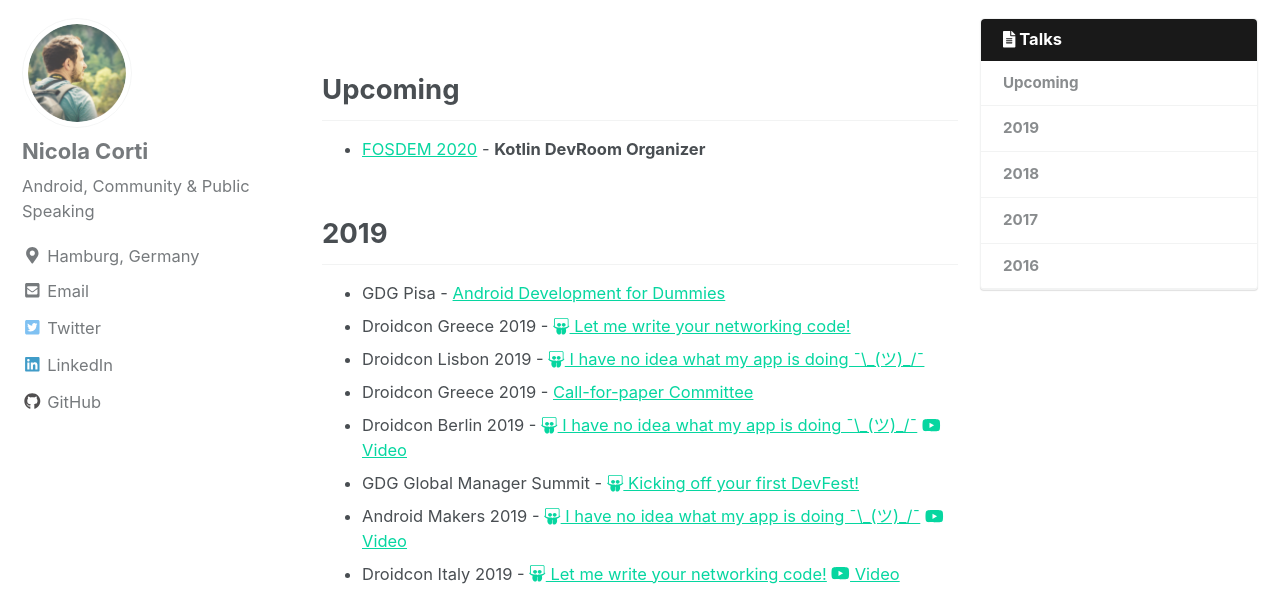
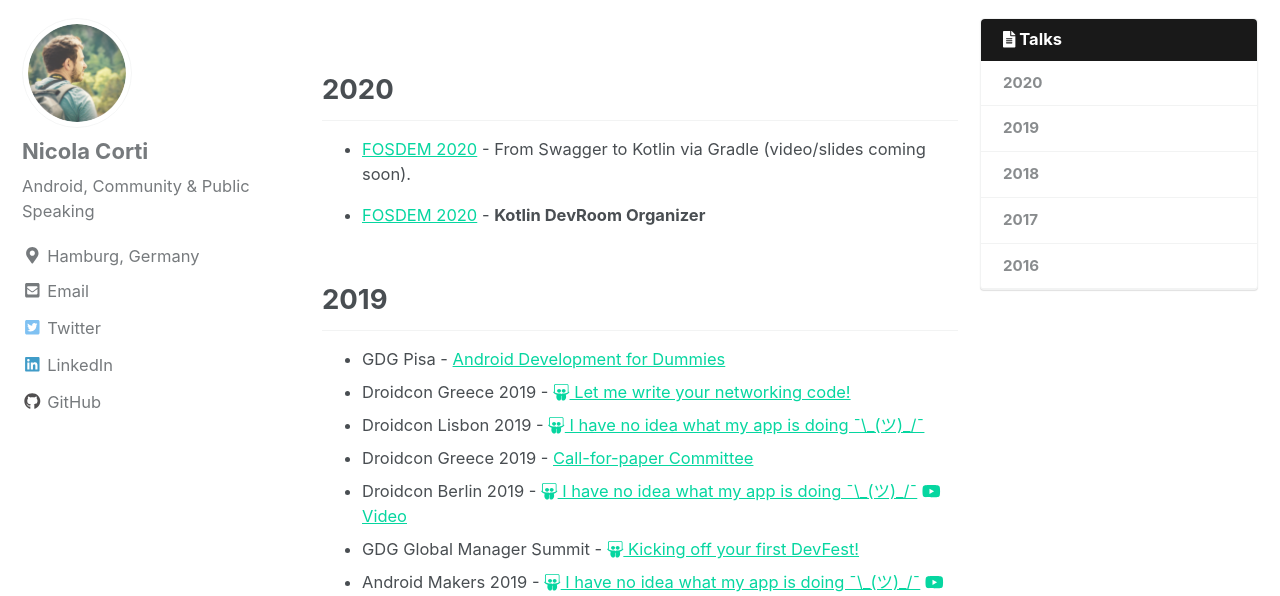
Before and after one commit to cortinico/cortinico.github.io, a Jekyll site: the page built from _pages/talks.md, in a window 1280 px wide and 900 px high, cut to the strip 304-900 px from the top of the window. Built offline with Jekyll 4.4.1, drawn with Linux system fonts in a browser that asks for light colours; nearby versions of some CDN libraries.

Commit message:
Adding FOSDEM DevRoom Talk

```diff
--- a/_pages/talks.md
+++ b/_pages/talks.md
@@ -13,9 +13,11 @@
     show_overlay_excerpt: false
 ---
 
-## Upcoming
+## 2020
 
-* [FOSDEM 2020](https://fosdem.org/) - **Kotlin DevRoom Organizer**
+* [FOSDEM 2020](https://fosdem.org/2020/schedule/track/kotlin/) - From Swagger to Kotlin via Gradle (video/slides coming soon).
+{: .talk-section }
+* [FOSDEM 2020](https://fosdem.org/2020/schedule/track/kotlin/) - **Kotlin DevRoom Organizer**
 {: .talk-section }
 
 ## 2019
```
